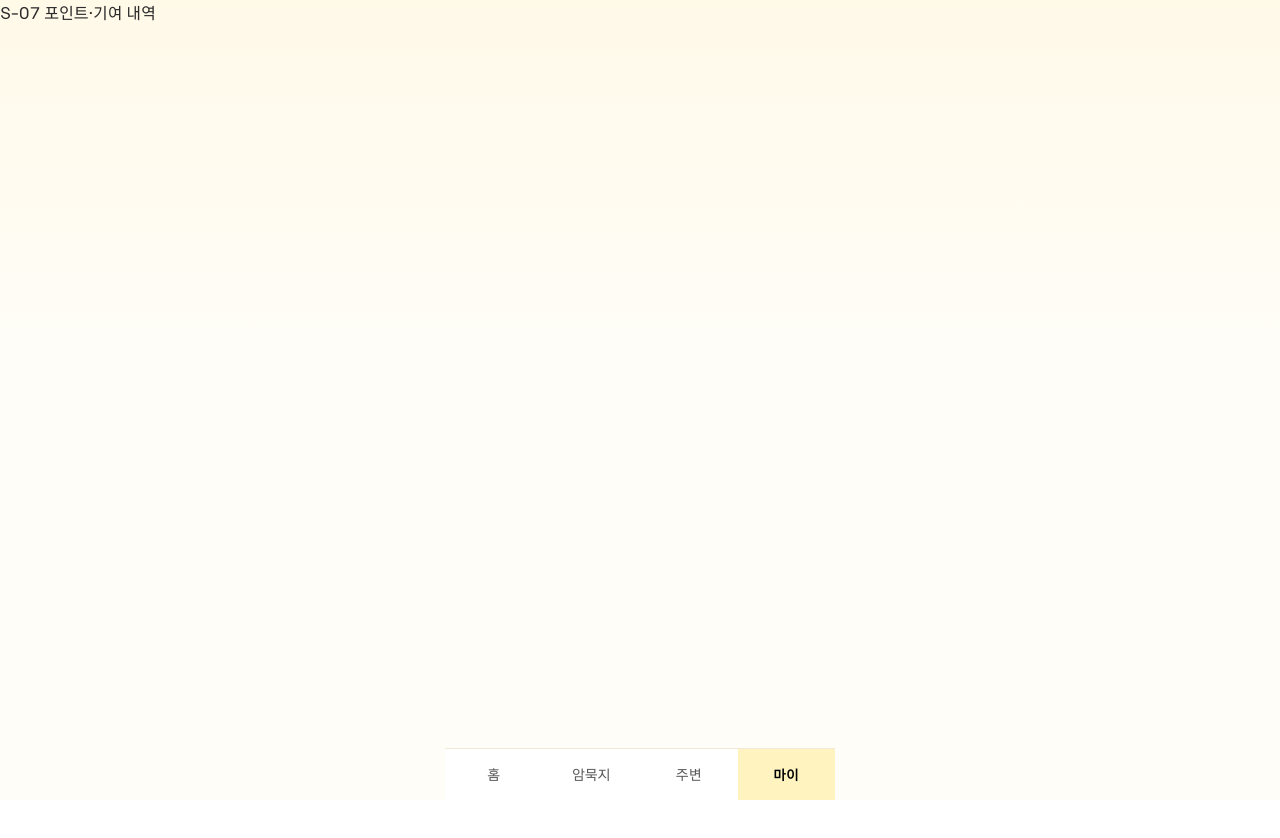
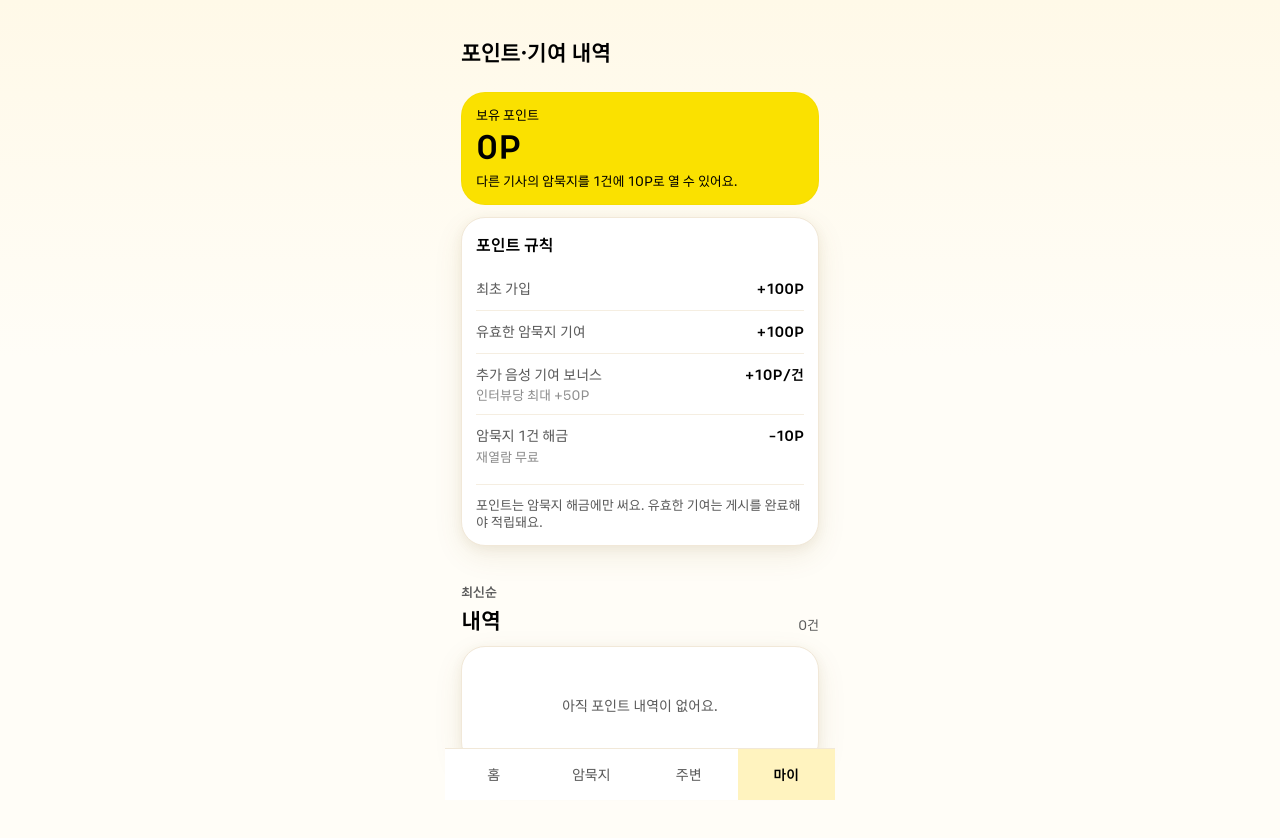
Before and after one commit to Crew-97/gilbeot, a Next.js app: page /my in a window 1280 px wide. Shown: the top 838 px of the page. Before the commit the page ends 800 px from the top, so only its background shows below. Built offline with nearby package versions, Linux system fonts and the light colour scheme.

Commit message:
feat: S-07 포인트·기여 내역

```diff
--- a/app/my/page.jsx
+++ b/app/my/page.jsx
@@ -1,5 +1,213 @@
 'use client'
 
+import { EmptyState } from '@/components/EmptyState'
+import { ErrorState } from '@/components/ErrorState'
+import { PointText } from '@/components/PointText'
+import { useStore } from '@/components/StoreProvider'
+import { getPointBalance, getPointTransactions } from '@/lib/store'
+
+const TRANSACTION_LABELS = {
+  signup_bonus: '가입 축하 포인트',
+  interview_reward: '암묵지 기여',
+  extra_reward: '추가 음성 기여 보너스',
+  unlock_spend: '암묵지 해금',
+}
+
+const POINT_RULES = [
+  { label: '최초 가입', amount: '+100P' },
+  { label: '유효한 암묵지 기여', amount: '+100P' },
+  { label: '추가 음성 기여 보너스', detail: '인터뷰당 최대 +50P', amount: '+10P/건' },
+  { label: '암묵지 1건 해금', detail: '재열람 무료', amount: '-10P' },
+]
+
+function formatDateTime(value) {
+  const date = new Date(value)
+  if (Number.isNaN(date.getTime())) return ''
+
+  const parts = new Intl.DateTimeFormat('ko-KR', {
+    timeZone: 'Asia/Seoul',
+    year: 'numeric',
+    month: '2-digit',
+    day: '2-digit',
+    hour: '2-digit',
+    minute: '2-digit',
+    hourCycle: 'h23',
+  })
+    .formatToParts(date)
+    .reduce((result, part) => ({ ...result, [part.type]: part.value }), {})
+
+  return `${parts.year}.${parts.month}.${parts.day} ${parts.hour}:${parts.minute}`
+}
+
+function getTransactionTarget(state, transaction) {
+  if (transaction.type === 'signup_bonus') return '없음'
+
+  if (transaction.type === 'interview_reward') {
+    const interview = state.interviews.find((item) => item.id === transaction.interviewId)
+    const place = interview
+      ? state.places.find((item) => item.id === interview.placeId)
+      : null
+    const center = interview
+      ? state.centers.find((item) => item.id === interview.centerId)
+      : null
+    const locationName = place?.name || center?.name
+    return locationName ? `인터뷰 · ${locationName}` : '연결된 인터뷰'
+  }
+
+  const card = state.cards.find((item) => item.id === transaction.cardId)
+  return card ? `지식 카드 · ${card.title}` : '연결된 지식 카드'
+}
+
 export default function MyPage() {
-  return <main>S-07 포인트·기여 내역</main>
+  const store = useStore()
+  const state = store?.state
+
+  const hasRequiredData =
+    state &&
+    typeof state.currentDriverId === 'string' &&
+    Array.isArray(state.pointTransactions) &&
+    Array.isArray(state.interviews) &&
+    Array.isArray(state.cards) &&
+    Array.isArray(state.places) &&
+    Array.isArray(state.centers) &&
+    state.pointTransactions.every(
+      (transaction) =>
+        typeof transaction.id === 'string' &&
+        typeof transaction.driverId === 'string' &&
+        TRANSACTION_LABELS[transaction.type] &&
+        Number.isFinite(transaction.amount) &&
+        typeof transaction.createdAt === 'string' &&
+        !Number.isNaN(new Date(transaction.createdAt).getTime())
+    )
+
+  if (!hasRequiredData) {
+    return (
+      <main className="mx-auto flex min-h-dvh w-full max-w-[390px] flex-col px-4 py-6 font-sans">
+        <header className="flex min-h-14 items-center">
+          <h1 className="text-title-3 font-bold tracking-tight text-ink-000">
+            포인트·기여 내역
+          </h1>
+        </header>
+        <div className="my-auto">
+          <ErrorState onRetry={() => window.location.reload()} />
+        </div>
+      </main>
+    )
+  }
+
+  const transactions = getPointTransactions(state, state.currentDriverId)
+  const balance = getPointBalance(state, state.currentDriverId)
+
+  return (
+    <main className="mx-auto flex min-h-dvh w-full max-w-[390px] flex-col px-4 py-6 font-sans">
+      <header className="flex min-h-14 items-center">
+        <h1 className="text-title-3 font-bold tracking-tight text-ink-000">
+          포인트·기여 내역
+        </h1>
+      </header>
+
+      <section
+        className="mt-3 rounded-lg border border-yellow-600/20 bg-yellow-500 p-3.5 text-ink-000 animate-card-in"
+        aria-labelledby="point-balance-title"
+      >
+        <h2 id="point-balance-title" className="text-caption">
+          보유 포인트
+        </h2>
+        <PointText amount={balance} showSign={false} className="mt-1 block text-title-1" />
+        <p className="mt-2 text-caption">다른 기사의 암묵지를 1건에 10P로 열 수 있어요.</p>
+      </section>
+
+      <section
+        className="mt-3 rounded-lg border border-hairline bg-paper p-3.5 shadow-block"
+        aria-labelledby="point-rules-title"
+      >
+        <h2 id="point-rules-title" className="text-body font-bold text-ink-000">
+          포인트 규칙
+        </h2>
+        <dl className="mt-3 flex flex-col">
+          {POINT_RULES.map((rule, index) => (
+            <div
+              key={rule.label}
+              className={
+                'flex items-start justify-between gap-4 py-2.5 ' +
+                (index === 0 ? '' : 'border-t border-line-soft')
+              }
+            >
+              <dt className="text-body-sm text-ink-500">
+                {rule.label}
+                {rule.detail ? (
+                  <span className="mt-0.5 block text-caption text-ink-300">{rule.detail}</span>
+                ) : null}
+              </dt>
+              <dd className="shrink-0 text-body-sm font-bold text-ink-000">{rule.amount}</dd>
+            </div>
+          ))}
+        </dl>
+        <p className="mt-2 border-t border-line-soft pt-3 text-caption text-ink-500">
+          포인트는 암묵지 해금에만 써요. 유효한 기여는 게시를 완료해야 적립돼요.
+        </p>
+      </section>
+
+      <section className="mt-8" aria-labelledby="point-history-title">
+        <div className="flex items-end justify-between gap-4">
+          <div>
+            <span className="text-caption font-bold text-ink-500">최신순</span>
+            <h2
+              id="point-history-title"
+              className="mt-1 text-title-3 font-bold tracking-tight text-ink-000"
+            >
+              내역
+            </h2>
+          </div>
+          <span className="text-caption text-ink-500">{transactions.length}건</span>
+        </div>
+
+        {transactions.length === 0 ? (
+          <div className="mt-3 rounded-lg border border-hairline bg-paper shadow-block">
+            <EmptyState message="아직 포인트 내역이 없어요." />
+          </div>
+        ) : (
+          <ol className="mt-3 overflow-hidden rounded-lg border border-hairline bg-paper shadow-block">
+            {transactions.map((transaction, index) => {
+              const dateTime = formatDateTime(transaction.createdAt)
+
+              return (
+                <li
+                  key={transaction.id}
+                  className={
+                    'p-4 animate-card-in ' +
+                    (index === 0 ? '' : 'border-t border-line-soft')
+                  }
+                >
+                  <div className="flex items-start justify-between gap-4">
+                    <h3 className="text-body font-bold text-ink-000">
+                      {TRANSACTION_LABELS[transaction.type]}
+                    </h3>
+                    <PointText
+                      amount={transaction.amount}
+                      className={transaction.amount < 0 ? 'shrink-0 text-ink-500' : 'shrink-0'}
+                    />
+                  </div>
+
+                  <p className="mt-2 text-body-sm text-ink-500">
+                    <span className="font-bold text-ink-700">연결 대상</span>
+                    <span aria-hidden="true"> · </span>
+                    {getTransactionTarget(state, transaction)}
+                  </p>
+                  {dateTime ? (
+                    <time
+                      className="mt-1 block text-caption text-ink-300"
+                      dateTime={transaction.createdAt}
+                    >
+                      {dateTime}
+                    </time>
+                  ) : null}
+                </li>
+              )
+            })}
+          </ol>
+        )}
+      </section>
+    </main>
+  )
 }
```
